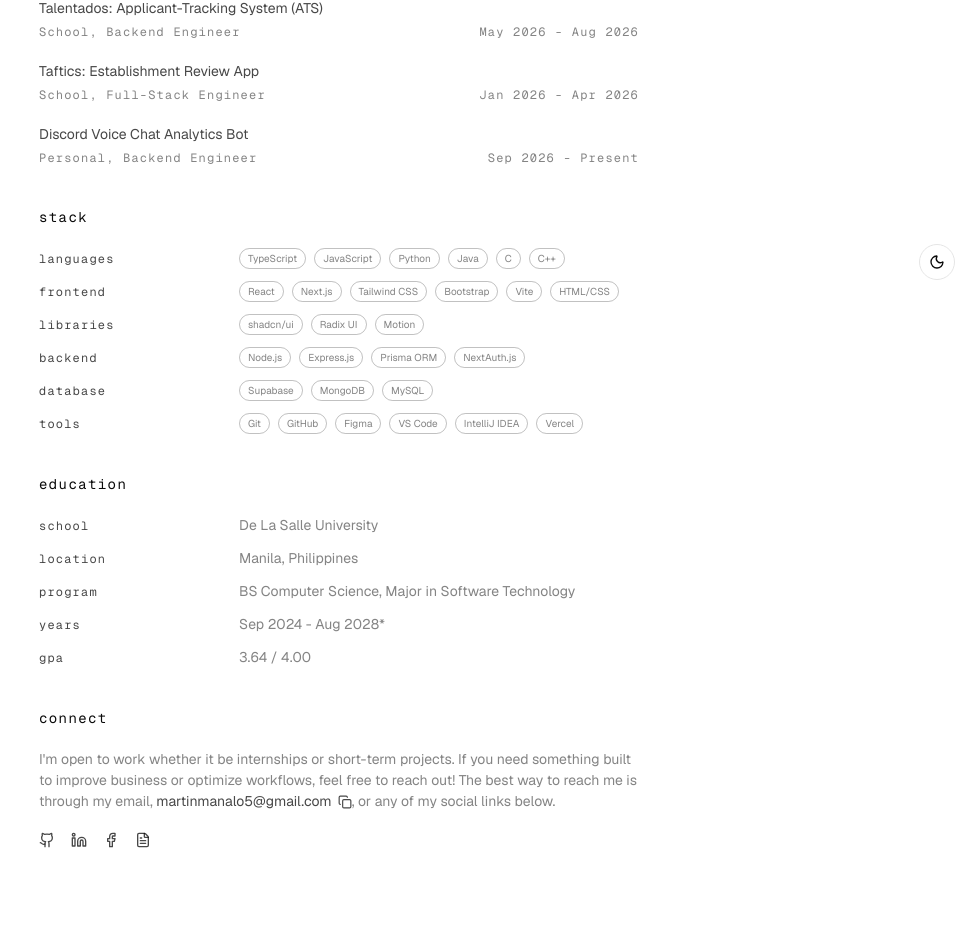
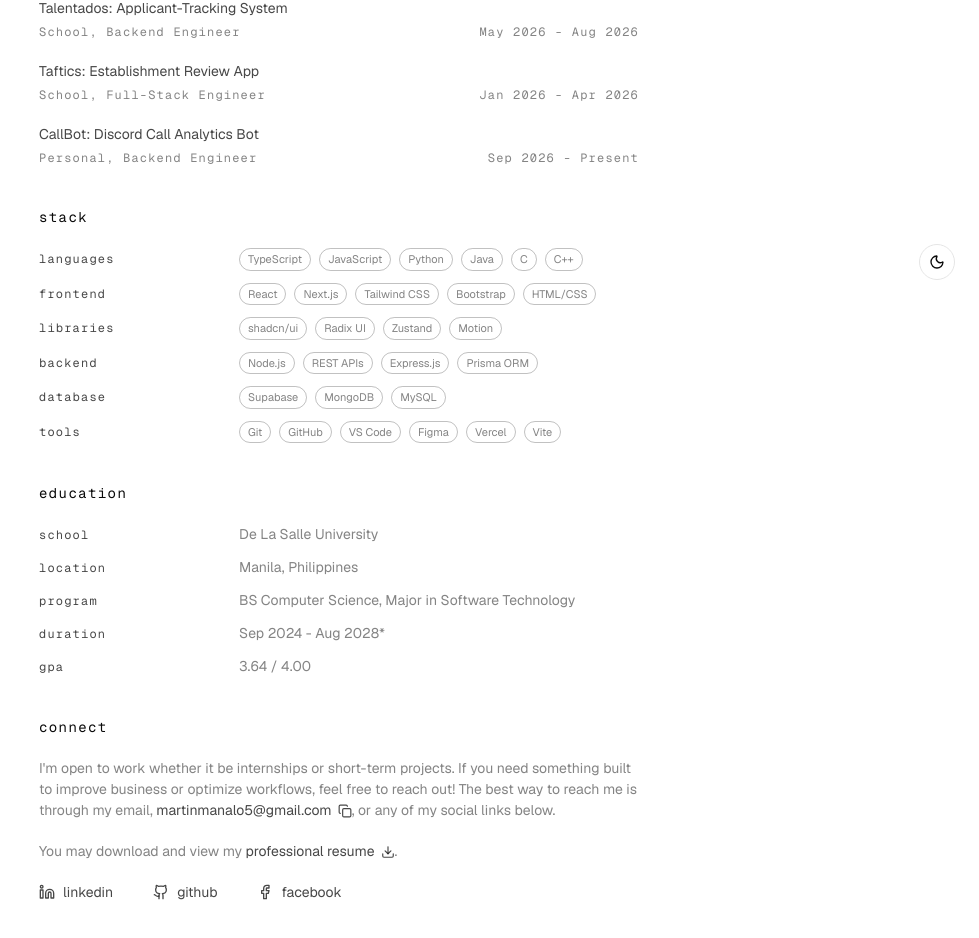
Before and after one commit to martinmnlx/next-portfolio, a Next.js app: page / in a window 1280 px wide. Shown: the part 496-1434 px from the top of the page, without its empty margins (301-1280 px from the left). Built offline with nearby package versions, Linux system fonts and the light colour scheme.

Commit message:
feat: adjust multiple sections

```diff
--- a/src/app/page.tsx
+++ b/src/app/page.tsx
@@ -2,7 +2,7 @@ import Image from "next/image";
 import Link from "next/link";
 import { Badge } from "@/components/ui/badge";
 import { Typography } from "@/components/ui/typography";
-import { ArrowUpRight, FileText } from "lucide-react";
+import { ArrowUpRight, Download } from "lucide-react";
 import { Facebook, Github, Linkedin } from "@/components/ui/icons";
 // import { ProjectCarousel } from "@/components/ui/project-carousel";
 import { CopyButton } from "@/components/ui/copy-button";
@@ -15,22 +15,15 @@ const TECH_STACK = [
   },
   {
     category: "frontend",
-    items: [
-      "React",
-      "Next.js",
-      "Tailwind CSS",
-      "Bootstrap",
-      "Vite",
-      "HTML/CSS",
-    ],
+    items: ["React", "Next.js", "Tailwind CSS", "Bootstrap", "HTML/CSS"],
   },
   {
     category: "libraries",
-    items: ["shadcn/ui", "Radix UI", "Motion"],
+    items: ["shadcn/ui", "Radix UI", "Zustand", "Motion"],
   },
   {
     category: "backend",
-    items: ["Node.js", "Express.js", "Prisma ORM", "NextAuth.js"],
+    items: ["Node.js", "REST APIs", "Express.js", "Prisma ORM"],
   },
   {
     category: "database",
@@ -38,7 +31,7 @@ const TECH_STACK = [
   },
   {
     category: "tools",
-    items: ["Git", "GitHub", "Figma", "VS Code", "IntelliJ IDEA", "Vercel"],
+    items: ["Git", "GitHub", "VS Code", "Figma", "Vercel", "Vite"],
   },
 ];
 
@@ -56,7 +49,7 @@ const EDUCATION = [
     value: "BS Computer Science, Major in Software Technology",
   },
   {
-    label: "years",
+    label: "duration",
     value: "Sep 2024 - Aug 2028*",
   },
   {
@@ -67,24 +60,19 @@ const EDUCATION = [
 
 const CONNECT_LINKS = [
   {
-    name: "GitHub",
+    name: "linkedin",
+    href: "https://www.linkedin.com/in/martin-d-manalo/",
+    icon: Linkedin,
+  },
+  {
+    name: "github",
     href: "https://github.com/martinmnlx",
     icon: Github,
   },
   {
-    name: "LinkedIn",
-    href: "https://www.linkedin.com/in/martin-d-manalo/",
-    icon: Linkedin,
-  },
-  {
-    name: "Facebook",
+    name: "facebook",
     href: "https://www.facebook.com/martinmnlx",
     icon: Facebook,
-  },
-  {
-    name: "Resume",
-    href: "/RESUME.pdf",
-    icon: FileText,
   },
 ];
 
@@ -111,10 +99,10 @@ export default function Home() {
       <section id="about" className="flex flex-col gap-5 scroll-mt-20">
         <Typography variant={"h1"}>Hello!</Typography>
         <Typography variant={"p"}>
-          I'm <span className="text-foreground/75">Martin</span>, a third-year
-          computer science student at{" "}
+          I&apos;m <span className="text-foreground/75">Martin</span>, a
+          third-year computer science student at{" "}
           <span className="text-foreground/75">De La Salle University</span>,
-          based in Manila, aiming to become a software/design engineer. I'm
+          based in Manila, aiming to become a software/design engineer. I&apos;m
           particularly interested in UX research — studying the way people
           interact with apps and engineering creative UI solutions.
         </Typography>
@@ -209,20 +197,30 @@ export default function Home() {
           </CopyButton>
           , or any of my social links below.
         </Typography>
-        <div className="flex flex-row items-center gap-4 flex-wrap">
+        <Typography>
+          You may download and view my{" "}
+          <a
+            href="/RESUME - MANALO, CARL MARTIN.pdf"
+            target="_blank"
+            rel="noopener noreferrer"
+            className="inline-flex items-center gap-1.5 whitespace-nowrap text-foreground/75 hover:text-foreground transition-all duration-300 cursor-pointer"
+          >
+            professional resume
+            <Download className="size-3.5" />
+          </a>
+          .
+        </Typography>
+        <div className="flex flex-row gap-10 items-start">
           {CONNECT_LINKS.map(({ name, href, icon: Icon }) => (
             <a
               key={name}
               href={href}
-              aria-label={name}
-              title={name}
-              target={href.startsWith("mailto:") ? undefined : "_blank"}
-              rel={
-                href.startsWith("mailto:") ? undefined : "noopener noreferrer"
-              }
-              className="text-foreground/75 hover:text-foreground transition-colors"
+              target="_blank"
+              rel="noopener noreferrer"
+              className="inline-flex items-center gap-2 text-sm font-sans text-foreground/75 hover:text-foreground hover:underline hover:underline-offset-4 transition-all duration-300 cursor-pointer"
             >
               <Icon className="size-4" />
+              <span>{name}</span>
             </a>
           ))}
         </div>
--- a/src/components/ui/badge.tsx
+++ b/src/components/ui/badge.tsx
@@ -8,7 +8,7 @@ export function Badge({
   return (
     <span
       className={cn(
-        "text-[10px] px-2 py-0.5 text-foreground/50 border border-foreground/25 rounded-full",
+        "text-[11px] px-2 py-0.5 text-foreground/50 border border-foreground/25 rounded-full",
         className,
       )}
       {...props}
--- a/src/components/ui/copy-button.tsx
+++ b/src/components/ui/copy-button.tsx
@@ -33,7 +33,7 @@ export function CopyButton({ text, children, className }: CopyButtonProps) {
       }
       title={copied ? "Copied!" : "Click to copy email"}
       className={cn(
-        "inline-flex items-center gap-1.5 whitespace-nowrap text-foreground/75 hover:text-foreground transition-colors cursor-pointer",
+        "inline-flex items-center gap-1.5 whitespace-nowrap text-foreground/75 hover:text-foreground transition-all duration-300 cursor-pointer",
         className,
       )}
     >
--- a/src/data/projects.ts
+++ b/src/data/projects.ts
@@ -79,7 +79,7 @@ export const PROJECTS: Project[] = [
   },
   {
     slug: "talentados",
-    title: "Talentados: Applicant-Tracking System (ATS)",
+    title: "Talentados: Applicant-Tracking System",
     role: "Backend Engineer",
     type: "School",
     period: "May 2026 - Aug 2026",
@@ -170,7 +170,7 @@ export const PROJECTS: Project[] = [
   },
   {
     slug: "callbot",
-    title: "Discord Voice Chat Analytics Bot",
+    title: "CallBot: Discord Call Analytics Bot",
     role: "Backend Engineer",
     type: "Personal",
     period: "Sep 2026 - Present",
```
Also changed, not shown: 2 other files (tests, documents, lock files or other folders).
